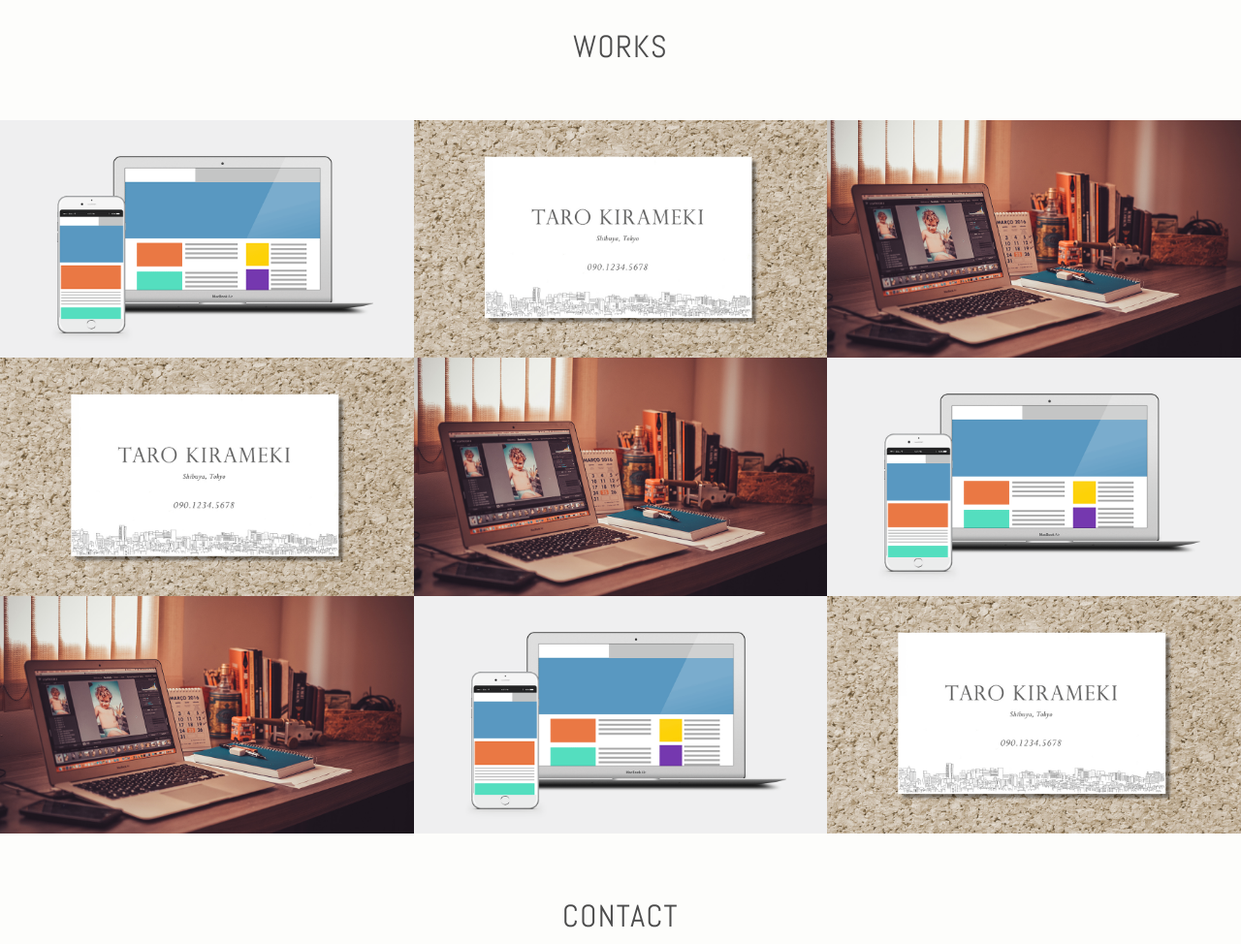
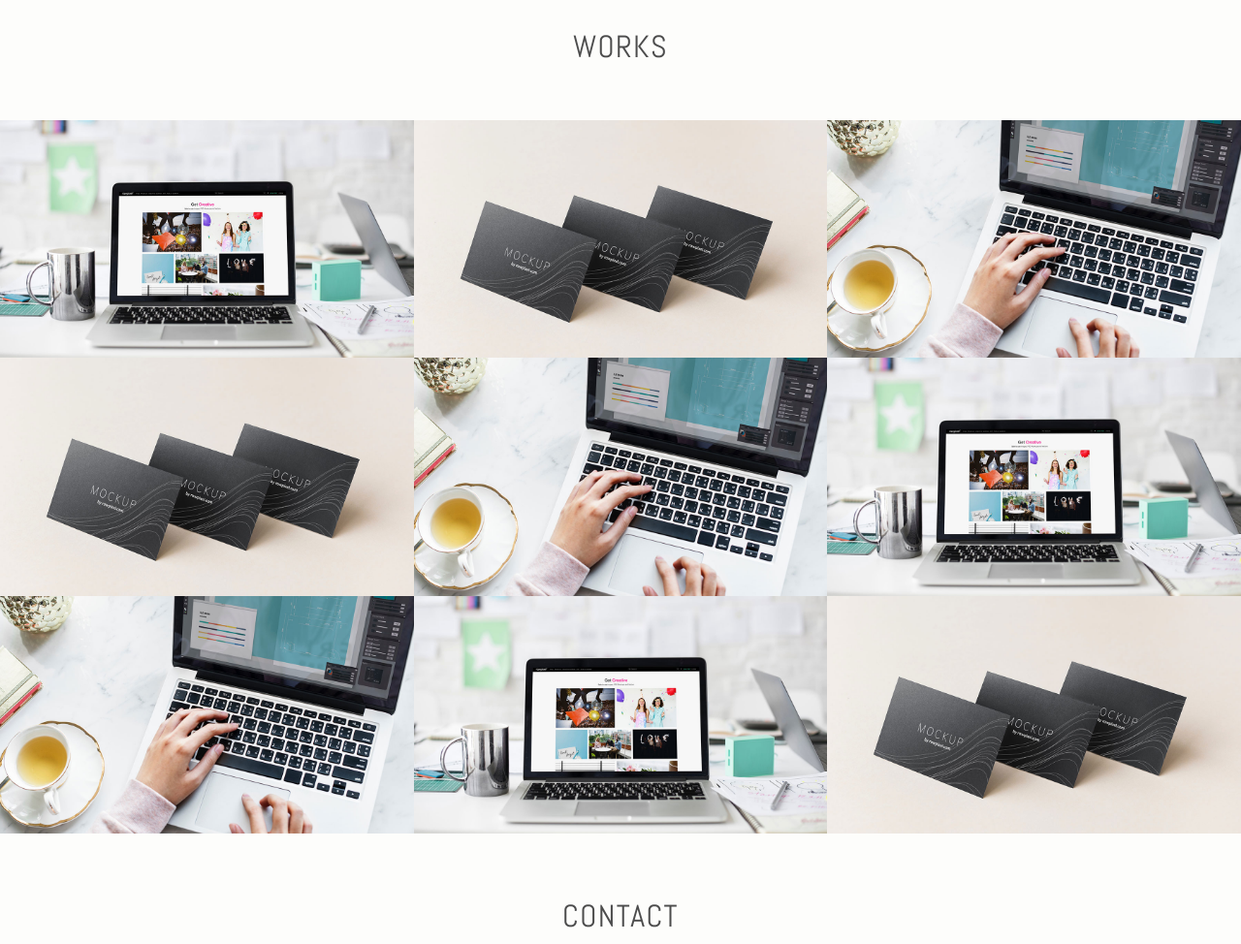
Before and after one commit to oriphalcon/oriphalcon.github.io, a plain HTML site: page index.html in a window 1280 px wide. Shown: the part 1020-1994 px from the top of the page at 97% size. Drawn offline with nearby package versions, Linux system fonts and the light colour scheme.

Commit message:
add some images

```diff
--- a/index.html
+++ b/index.html
@@ -16,7 +16,7 @@
         <a href="#contact" class="button-contact"><i aria-label="お問い合わせ" class="fa fa-envelope-o"></i></a>
         <div class="profile">
             <h1 class="site-title abel uppercase text-center">Web Designer <span>Tatsuhiro Yoshida</span></h1>
-            <img src="./images/img_profile.jpg" alt="プロフィール写真" width="140" height="140" class="block-center profile-icon">
+            <img src="./images/img_profile1.jpg" alt="プロフィール写真" width="140" height="140" class="block-center profile-icon">
             <p>岡山県在住のWebデザイナー、吉田達洋です。現在オンラインスクールでWeb制作について学びながら、Webデザイナーとして転職活動中です。</p>
         </div>
     </header>
@@ -45,7 +45,7 @@
             <h2 class="text-center">Works</h2>
             <div class="works-box">
                 <a href="#">
-                <img src="./images/img_work_site.png" alt="株式会社きらめき コーポレートサイト様 Webサイトデザイン">
+                <img src="./images/img_work_site1.jpg" alt="株式会社きらめき コーポレートサイト様 Webサイトデザイン">
                 <div class="works-box-inner">
                     <div class="text-center">
                         <h3>株式会社きらめき コーポレートサイト</h3>
@@ -57,7 +57,7 @@
             </div>
             <div class="works-box">
                 <a href="#">
-                <img src="./images/img_work_card.jpg" alt="きらめき太郎様 名刺デザイン">
+                <img src="./images/img_work_card1.jpg" alt="きらめき太郎様 名刺デザイン">
                 <div class="works-box-inner">
                     <div class="text-center">
                         <h3>きらめき太郎様 名刺</h3>
@@ -69,7 +69,7 @@
             </div>
             <div class="works-box">
                 <a href="#">
-                <img src="./images/img_work_blog.jpg" alt="WordPressオリジナルテーマ">
+                <img src="./images/img_work_blog1.jpg" alt="WordPressオリジナルテーマ">
                 <div class="works-box-inner">
                     <div class="text-center">
                         <h3>ブログデザイン</h3>
@@ -81,7 +81,7 @@
             </div>
             <div class="works-box">
                 <a href="#">
-                <img src="./images/img_work_card.jpg" alt="きらめき太郎様 名刺デザイン">
+                <img src="./images/img_work_card1.jpg" alt="きらめき太郎様 名刺デザイン">
                 <div class="works-box-inner">
                     <div class="text-center">
                         <h3>きらめき太郎様 名刺</h3>
@@ -93,7 +93,7 @@
             </div>
             <div class="works-box">
                 <a href="#">
-                <img src="./images/img_work_blog.jpg" alt="WordPressオリジナルテーマ">
+                <img src="./images/img_work_blog1.jpg" alt="WordPressオリジナルテーマ">
                 <div class="works-box-inner">
                     <div class="text-center">
                         <h3>ブログデザイン</h3>
@@ -105,7 +105,7 @@
             </div>
             <div class="works-box">
                 <a href="#">
-                <img src="./images/img_work_site.png" alt="株式会社きらめき コーポレートサイト様 Webサイトデザイン">
+                <img src="./images/img_work_site1.jpg" alt="株式会社きらめき コーポレートサイト様 Webサイトデザイン">
                 <div class="works-box-inner">
                     <div class="text-center">
                         <h3>株式会社きらめき コーポレートサイト</h3>
@@ -117,7 +117,7 @@
             </div>
             <div class="works-box">
                 <a href="#">
-                <img src="./images/img_work_blog.jpg" alt="WordPressオリジナルテーマ">
+                <img src="./images/img_work_blog1.jpg" alt="WordPressオリジナルテーマ">
                 <div class="works-box-inner">
                     <div class="text-center">
                         <h3>ブログデザイン</h3>
@@ -129,7 +129,7 @@
             </div>
             <div class="works-box">
                 <a href="#">
-                <img src="./images/img_work_site.png" alt="株式会社きらめき コーポレートサイト様 Webサイトデザイン">
+                <img src="./images/img_work_site1.jpg" alt="株式会社きらめき コーポレートサイト様 Webサイトデザイン">
                 <div class="works-box-inner">
                     <div class="text-center">
                         <h3>株式会社きらめき コーポレートサイト</h3>
@@ -141,7 +141,7 @@
             </div>
             <div class="works-box">
                 <a href="#">
-                <img src="./images/img_work_card.jpg" alt="きらめき太郎様 名刺デザイン">
+                <img src="./images/img_work_card1.jpg" alt="きらめき太郎様 名刺デザイン">
                 <div class="works-box-inner">
                     <div class="text-center">
                         <h3>きらめき太郎様 名刺</h3>
```
Also changed, not shown: images/img_profile1.jpg (added), images/img_work_blog1.jpg (added), images/img_work_card1.jpg (added), images/img_work_site1.jpg (added).
